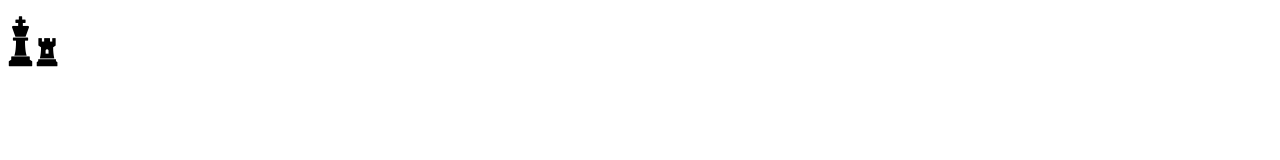
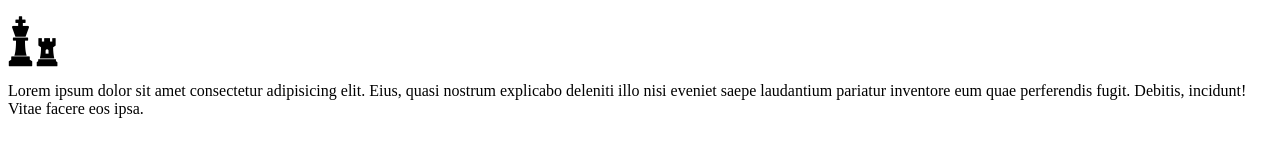
Before and after one commit to pbarter/Test1, a plain HTML site: page index.html in a window 1280 px wide. Drawn offline with Linux system fonts and the light colour scheme.

Commit message:
Added paragraph.

```diff
--- a/index.html
+++ b/index.html
@@ -8,5 +8,6 @@
 
     <body>
         <p><i class="fas fa-chess"></i></p>
+        <p>Lorem ipsum dolor sit amet consectetur adipisicing elit. Eius, quasi nostrum explicabo deleniti illo nisi eveniet saepe laudantium pariatur inventore eum quae perferendis fugit. Debitis, incidunt! Vitae facere eos ipsa.</p>
     </body>
 </html>
```
